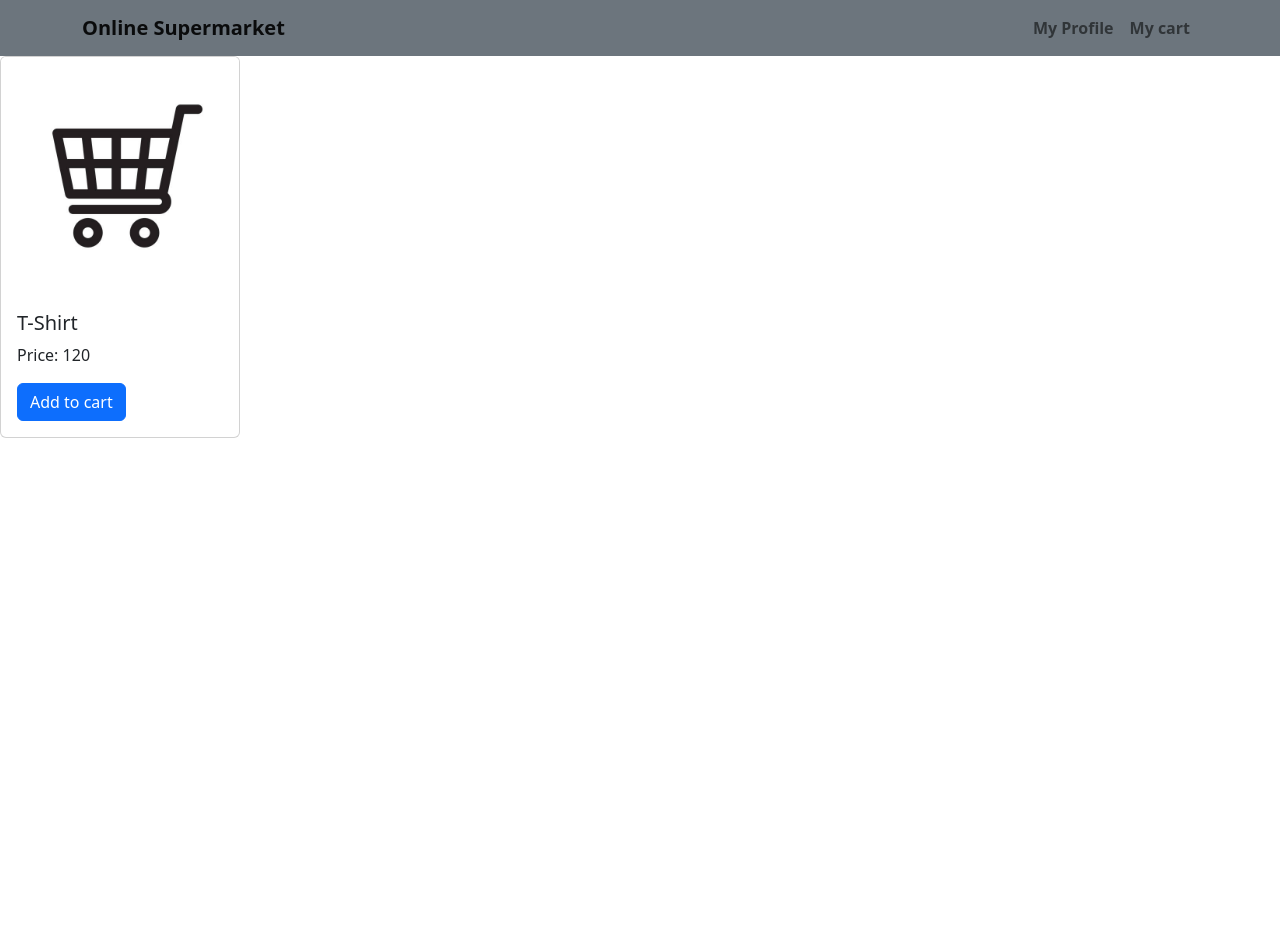
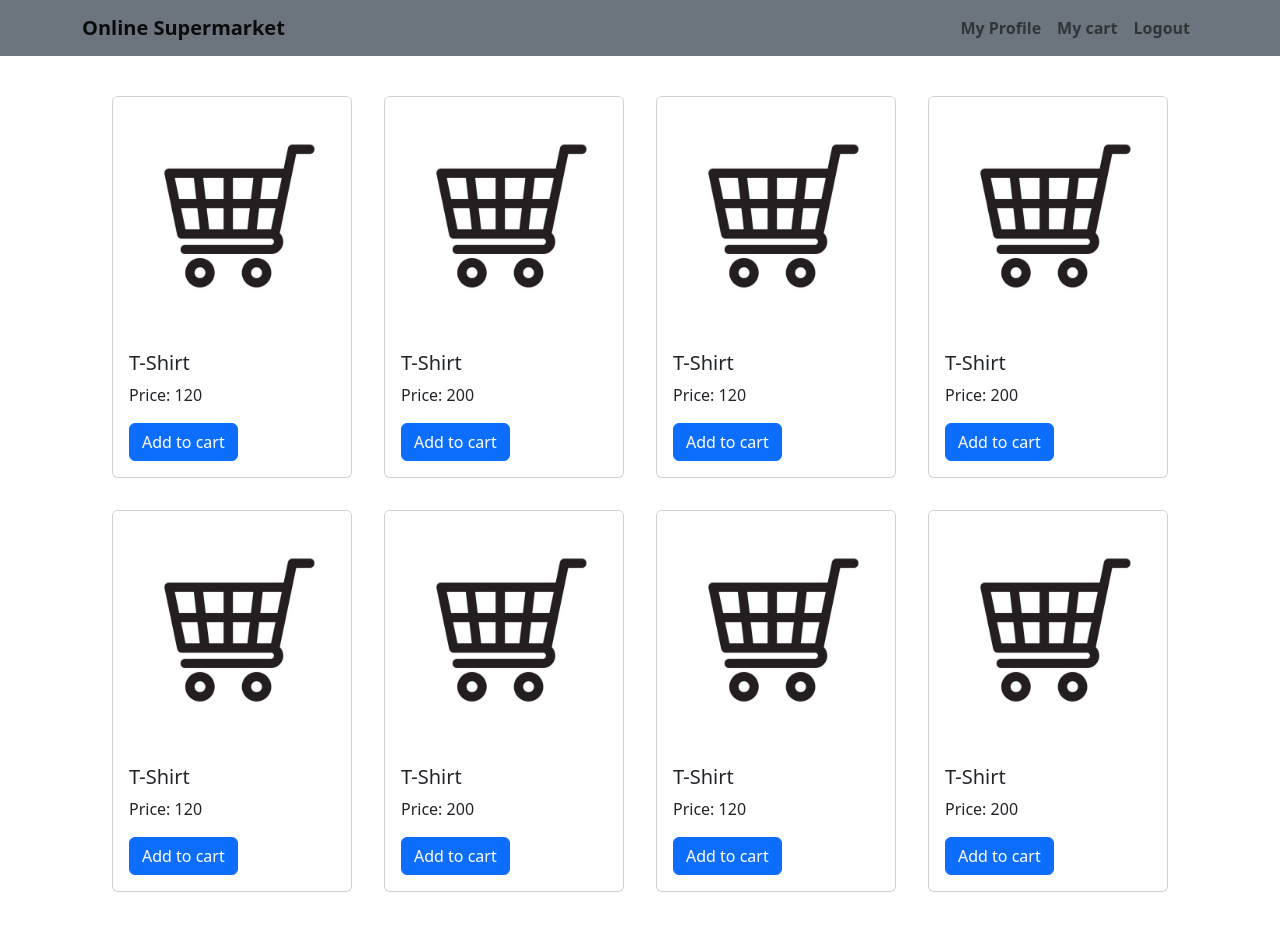
Before and after one commit to shaurya5/online-supermarket, a React (Create React App) app in the folder client/: page /dashboard in a window 1280 px wide. Before the commit the page ends 800 px from the top, so only its background shows below. Built offline with nearby package versions, Linux system fonts and the light colour scheme.

Commit message:
added product cards grid

```diff
--- a/client/src/components/navs/DashboardNav.js
+++ b/client/src/components/navs/DashboardNav.js
@@ -16,8 +16,8 @@ function DashboardNav() {
           <Navbar.Collapse id="basic-navbar-nav">
             <Nav className="me-auto">
               <Nav.Link className="link-text" href="/profile">My Profile</Nav.Link>
-              {/* <Nav.Link className="link-text" href="/register">Register</Nav.Link> */}
               <Nav.Link className="link-text" href="/cart">My cart</Nav.Link>
+              <Nav.Link className="link-text" href="/">Logout</Nav.Link>
             </Nav>
           </Navbar.Collapse>
         </div>
--- a/client/src/pages/Dashboard.js
+++ b/client/src/pages/Dashboard.js
@@ -1,14 +1,62 @@
-import React from 'react';
-import ProductCard from '../components/dashboard/ProductCard';
-import DashboardNav from '../components/navs/DashboardNav';
+import React from "react";
+import ProductCard from "../components/dashboard/ProductCard";
+import DashboardNav from "../components/navs/DashboardNav";
+import { Container, CardGroup } from "react-bootstrap";
+import styles from '../styles/dashboard.module.css'
 
 function Dashboard() {
+  const products = [
+    {
+      productName: "T-Shirt",
+      productPrice: "120",
+    },
+    {
+      productName: "T-Shirt",
+      productPrice: "200",
+    },
+    {
+      productName: "T-Shirt",
+      productPrice: "120",
+    },
+    {
+      productName: "T-Shirt",
+      productPrice: "200",
+    },
+    {
+      productName: "T-Shirt",
+      productPrice: "120",
+    },
+    {
+      productName: "T-Shirt",
+      productPrice: "200",
+    },
+    {
+      productName: "T-Shirt",
+      productPrice: "120",
+    },
+    {
+      productName: "T-Shirt",
+      productPrice: "200",
+    },
+  ];
+
   return (
     <>
       <DashboardNav />
-      <div>
-        <ProductCard productName="T-Shirt" productPrice="120" />
-      </div>
+      <Container className="p-4">
+        <CardGroup className={styles.cardGroup}>
+          {products.map((product, index) => {
+            return (
+              <div key={index} className="m-3">
+                <ProductCard
+                  productName={product.productName}
+                  productPrice={product.productPrice}
+                />
+              </div>
+            );
+          })}
+        </CardGroup>
+      </Container>
     </>
   );
 }
--- /dev/null
+++ b/client/src/styles/dashboard.module.css
@@ -0,0 +1,3 @@
+.cardGroup {
+  justify-content: center;
+}
```
